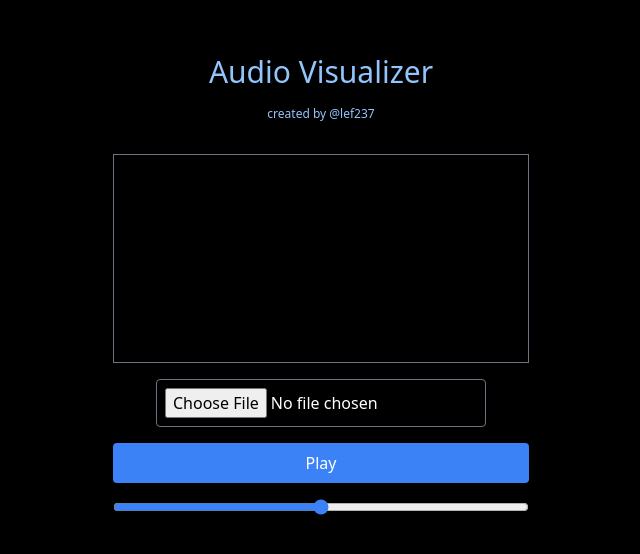
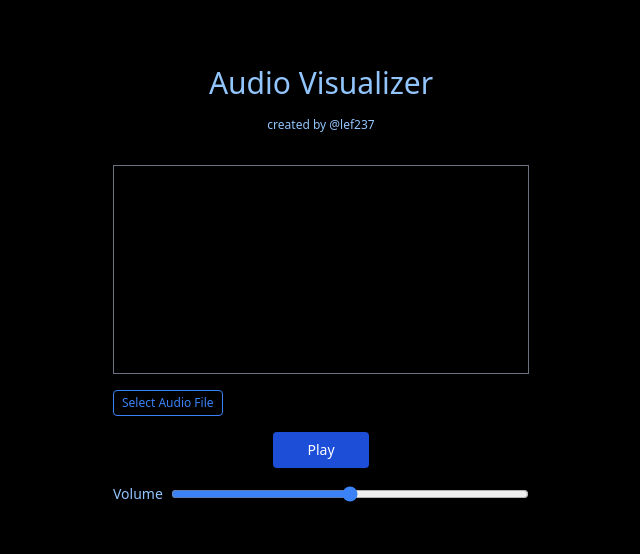
Before and after one commit to lef237/audio-visualizer, a React (Vite) app: page / in a window 1280 px wide. Shown: the part 108-662 px from the top of the page, without its empty margins (319-959 px from the left). Built offline with nearby package versions, Linux system fonts and the light colour scheme.

Commit message:
Refine button design

```diff
--- a/src/components/AudioVisualizer.tsx
+++ b/src/components/AudioVisualizer.tsx
@@ -117,6 +117,7 @@ export default function AudioVisualizer() {
   const [source, setSource] = useState<AudioBufferSourceNode | null>(null);
   const [isPlaying, setIsPlaying] = useState<boolean>(false);
   const [volume, setVolume] = useState<number>(1);
+  const [fileName, setFileName] = useState<string>("");
 
   useEffect(() => {
     if (audioUrl && audioBuffer) {
@@ -135,6 +136,8 @@ export default function AudioVisualizer() {
     (event: React.ChangeEvent<HTMLInputElement>) => {
       const file = event.target.files?.[0];
       if (!file) return;
+
+      setFileName(file.name);
 
       const reader = new FileReader();
 
@@ -211,18 +214,26 @@ export default function AudioVisualizer() {
         height={CANVAS_HEIGHT}
         className="border border-gray-500 w-full h-auto"
       ></canvas>
+      <div className="flex items-center w-full space-x-2 text-xs">
+        <label className="flex items-center bg-black text-blue-500 border border-blue-500 rounded shadow-md cursor-pointer hover:bg-gray-800 px-2 py-1">
+          <span>Select Audio File</span>
           <input
             type="file"
             accept="audio/*"
             onChange={handleFileUpload}
-        className="p-2 border border-gray-500 rounded cursor-pointer text-white"
+            className="hidden"
           />
+        </label>
+        {fileName && <p className="text-blue-300 truncate">{fileName}</p>}
+      </div>
       <button
         onClick={handlePlayStop}
-        className="px-4 py-2 bg-blue-500 text-white rounded hover:bg-blue-600 w-full"
+        className="px-4 py-2 bg-blue-700 text-white rounded hover:bg-blue-800 w-24 text-sm"
       >
         {isPlaying ? "Stop" : "Play"}
       </button>
+      <div className="flex items-center w-full text-sm">
+        <span className="text-blue-300 mr-2">Volume</span>
         <input
           type="range"
           min={MIN_VOLUME}
@@ -233,5 +244,6 @@ export default function AudioVisualizer() {
           className="w-full accent-blue-500"
         />
       </div>
+    </div>
   );
 }
```
Lines whose indentation alone changed are shown as unchanged.
